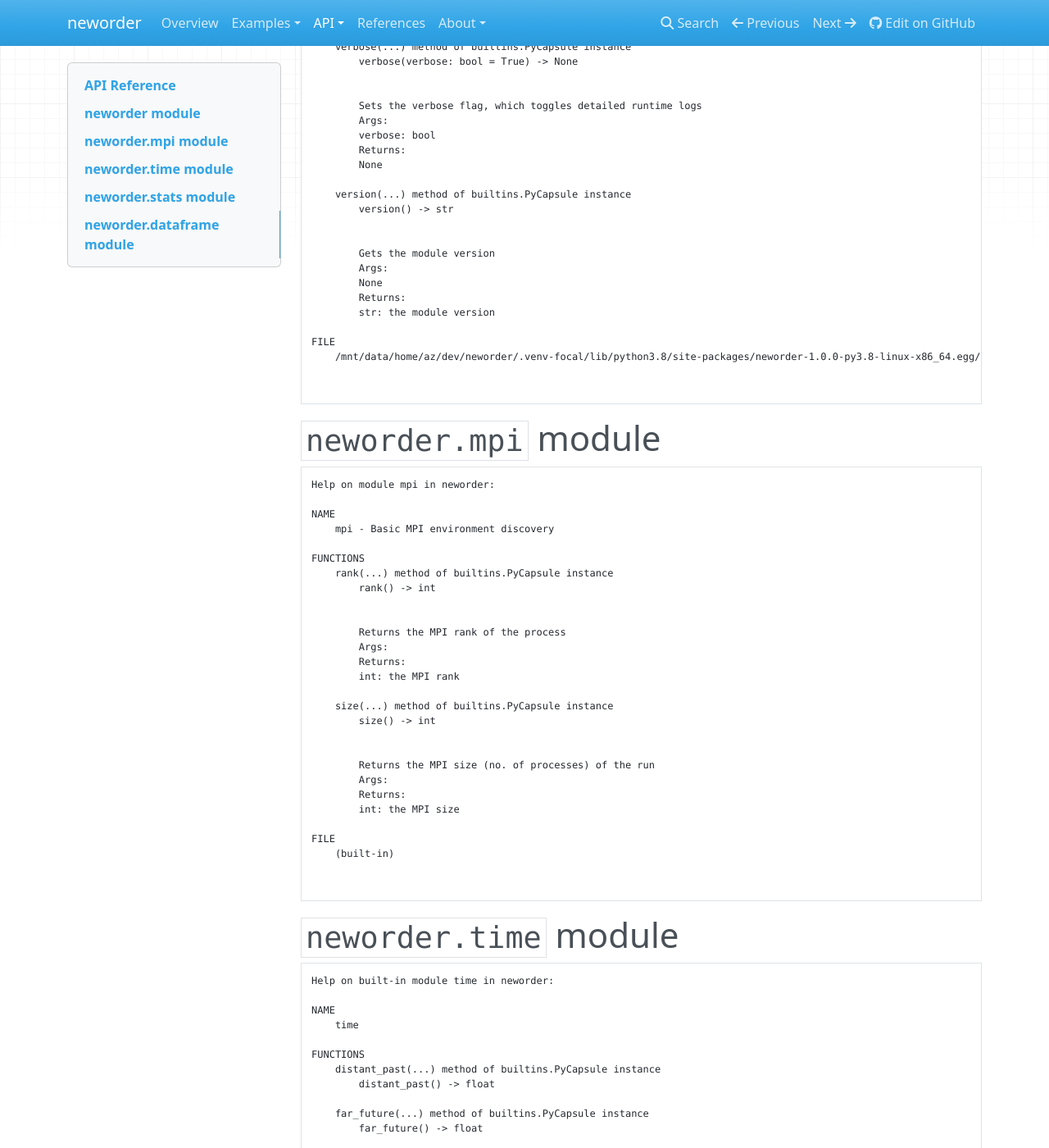
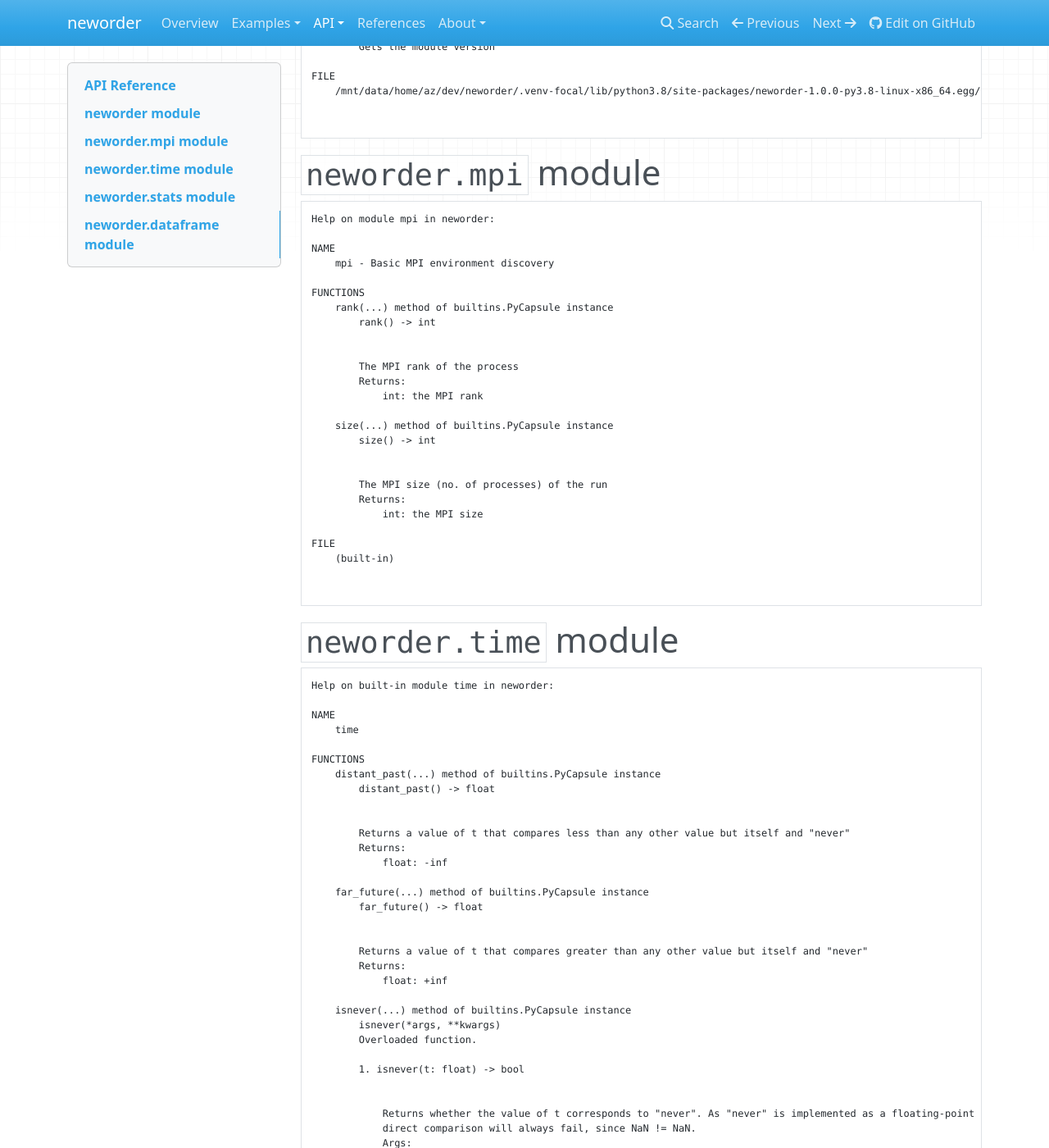
Before and after one commit to virgesmith/neworder, an MkDocs documentation site: the page built from docs/api_auto.md, in a window 1280 px wide and 1400 px high, scrolled down 4068 px. Shown: the whole window at 82% size. Built offline with MkDocs 1.6.1, drawn with Linux system fonts in a browser that asks for light colours; nearby versions of some CDN libraries; some of the changed text lies outside the part shown.

Commit message:
doc+tidy

````diff
--- a/docs/api_auto.md
+++ b/docs/api_auto.md
@@ -259,19 +241,17 @@
         rank() -> int
 
 
-        Returns the MPI rank of the process
-        Args:
+        The MPI rank of the process
         Returns:
-        int: the MPI rank
+            int: the MPI rank
 
     size(...) method of builtins.PyCapsule instance
         size() -> int
 
 
-        Returns the MPI size (no. of processes) of the run
-        Args:
+        The MPI size (no. of processes) of the run
         Returns:
-        int: the MPI size
+            int: the MPI size
 
 FILE
     (built-in)
@@ -291,8 +271,18 @@
     distant_past(...) method of builtins.PyCapsule instance
         distant_past() -> float
 
+
+        Returns a value of t that compares less than any other value but itself and "never"
+        Returns:
+            float: -inf
+
     far_future(...) method of builtins.PyCapsule instance
         far_future() -> float
+
+
+        Returns a value of t that compares greater than any other value but itself and "never"
+        Returns:
+            float: +inf
 
     isnever(...) method of builtins.PyCapsule instance
         isnever(*args, **kwargs)
@@ -302,10 +292,9 @@
 
 
             Returns whether the value of t corresponds to "never". As "never" is implemented as a floating-point NaN,
-            direct comparison will always fails, since NaN != NaN.
+            direct comparison will always fail, since NaN != NaN.
             Args:
                 t (float): The time.
-
             Returns:
                 bool: True if t is never, False otherwise
 
@@ -317,12 +306,16 @@
             implemented as a floating-point NaN, direct comparison will always fails, since NaN != NaN.
             Args:
                 a (array(float)): The times.
-
             Returns:
                 array(bool): True if corresponding input is never, False otherwise
 
     never(...) method of builtins.PyCapsule instance
         never() -> float
+
+
+        Returns a value of t that compares unequal to any value, including but itself.
+        Returns:
+            float: nan
 
 FILE
     (built-in)
--- a/docs/tips.md
+++ b/docs/tips.md
@@ -10,7 +10,7 @@
 ```python
 class MyModel(neworder.Model):
   def __init__(self, timeline, seeder, args...):
-    # this line is essential
+    # this line is essential:
     super().__init__(timeline, seeder)
     # now initialise the subclass...
 ```
@@ -86,3 +86,23 @@
 
 !!! note "Tip"
     In general, the return value of `check()` should be the logical "and" of the results from each process.
+
+## Time Comparison
+
+`neworder` uses floating-point number to represent time, and the floating-point values -inf, +inf and nan respectively to represent the concepts of the distant past, the far future and never. This allows users to define, or compare against, values that are:
+
+- before any other time value,
+- after any other time value, or
+- unequal to any time value
+
+!!! warning "NaN comparisons"
+    Due to the rules of [IEEE754 floating-point](https://en.wikipedia.org/wiki/NaN#Comparison_with_NaN), care must be taken when comparing to never, since a direct comparison will always be false, i.e.: `never() != never()`.
+
+To compare time values with "never", use the supplied function `isnever()`:
+
+```python
+import neworder
+n = neworder.time.never()
+neworder.log(n == n) # False!
+neworder.log(neworder.time.isnever(n)) # True
+```
````
Also changed, not shown: other parts of docs/api_auto.md (+1 -19 lines), 5 other files.
